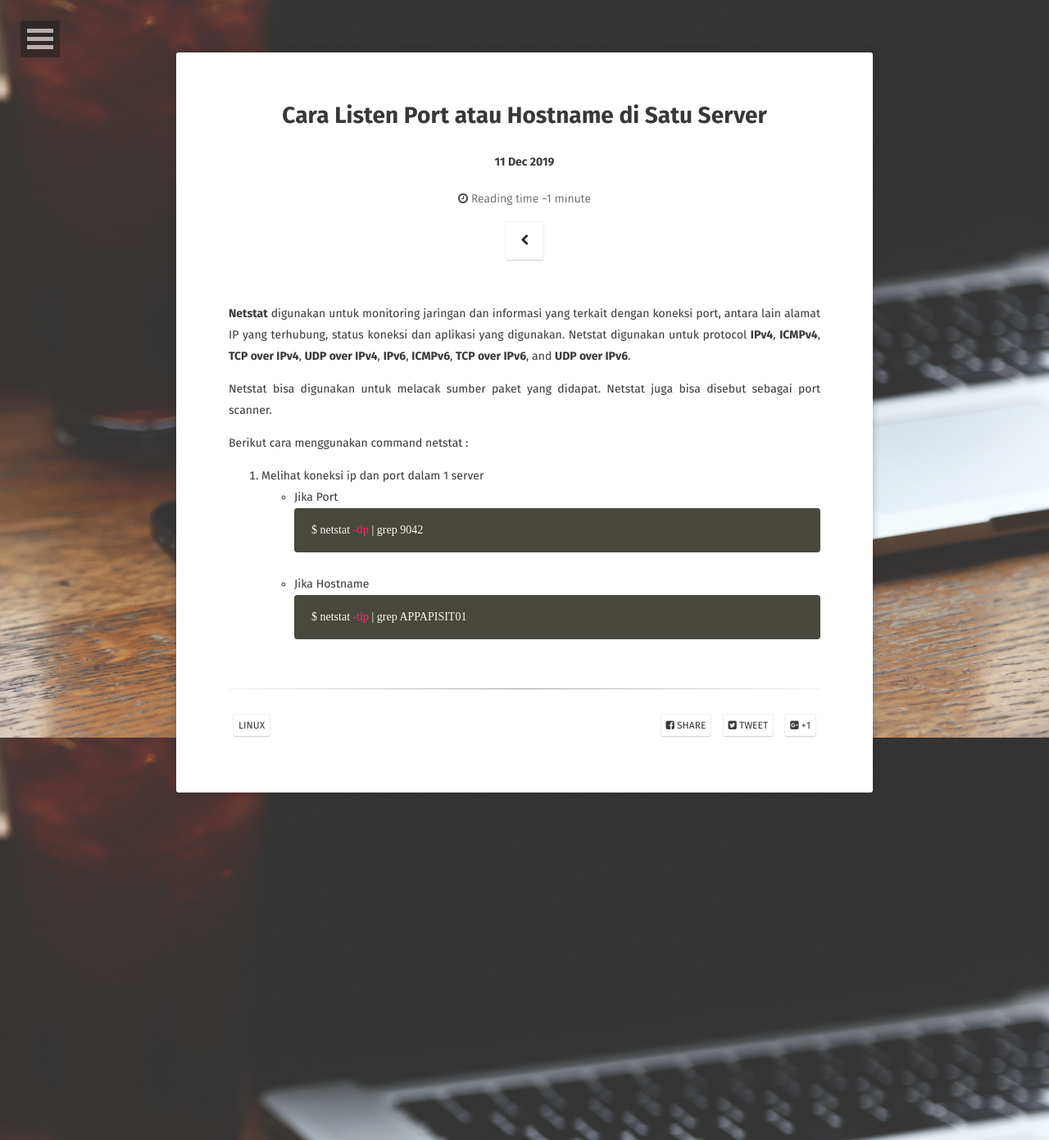
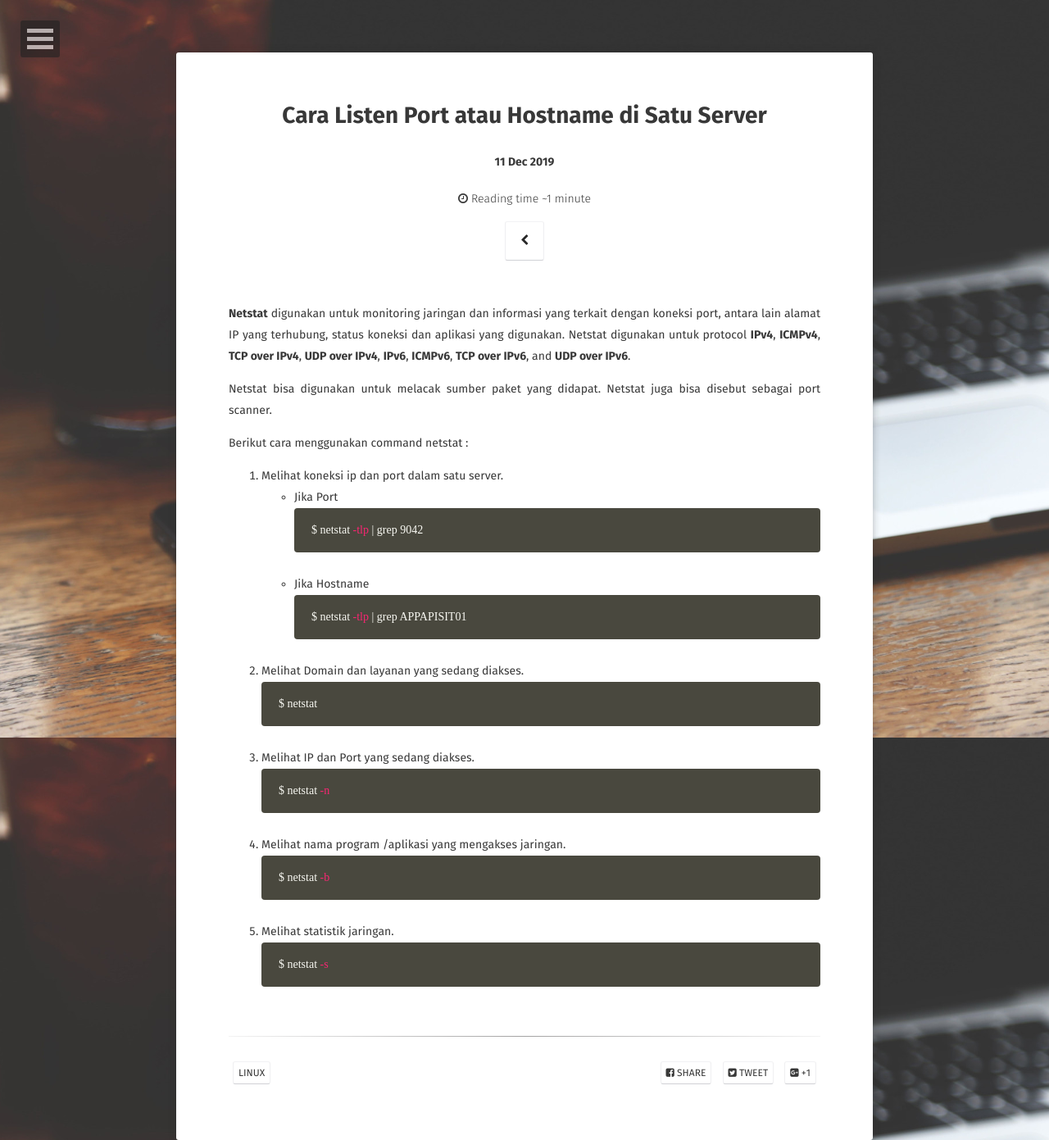
Before and after one commit to SandyRahman/sandyrahman.github.io, a Jekyll site: the page built from _posts/2019-12-11-cara-listen-port-atau-hostname-di-satu-server.md, in a window 1280 px wide. Shown: the whole page at 82% size. Built offline with Jekyll 4.4.1, drawn with Linux system fonts in a browser that asks for light colours; some web fonts are replaced; comment, search, counter and statistics services are not loaded.

Commit message:
Update 2019-12-11-cara-listen-port-atau-hostname-di-satu-server.md

````diff
--- a/_posts/2019-12-11-cara-listen-port-atau-hostname-di-satu-server.md
+++ b/_posts/2019-12-11-cara-listen-port-atau-hostname-di-satu-server.md
@@ -12,7 +12,7 @@ Netstat bisa digunakan untuk melacak sumber paket yang didapat. Netstat juga bis
 
 Berikut cara menggunakan command netstat :
 
-1. Melihat koneksi ip dan port dalam 1 server
+1. Melihat koneksi ip dan port dalam satu server.
 * Jika Port
 ```sh
 $ netstat -tlp | grep 9042
@@ -21,3 +21,23 @@ $ netstat -tlp | grep 9042
 ```sh
 $ netstat -tlp | grep APPAPISIT01
 ```
+
+2. Melihat Domain dan layanan yang sedang diakses.
+```sh
+$ netstat
+```
+
+3. Melihat IP dan Port yang sedang diakses.
+```sh
+$ netstat -n
+```
+
+4. Melihat nama program /aplikasi yang mengakses jaringan.
+```sh
+$ netstat -b
+```
+
+5. Melihat statistik jaringan.
+```sh
+$ netstat -s
+```
````
